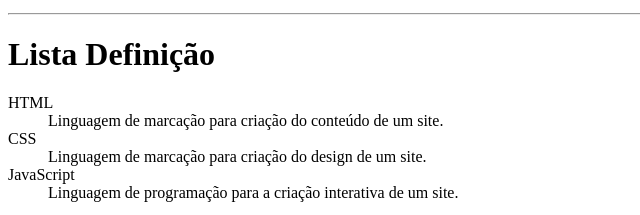
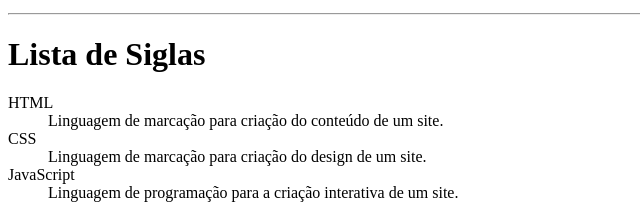
Before and after one commit to llmsilva85/CC1N, a plain HTML site: page Aula-05/index.html in a window 1280 px wide. Shown: the part 827-1042 px from the top of the page, 0-640 px from the left. Drawn offline with Linux system fonts and the light colour scheme.

Commit message:
Aula-05 -> Listas e Tabelas

```diff
--- a/Aula-05/index.html
+++ b/Aula-05/index.html
@@ -47,7 +47,7 @@
         <li>Parque da Vale</li>
     </ol>
     <hr>
-    <h1>Lista Definição</h1>
+    <h1>Lista de Siglas</h1>
     <dl>
     <dt>HTML</dt>
         <dd>Linguagem de marcação para criação do conteúdo de um site.</dd>
```
